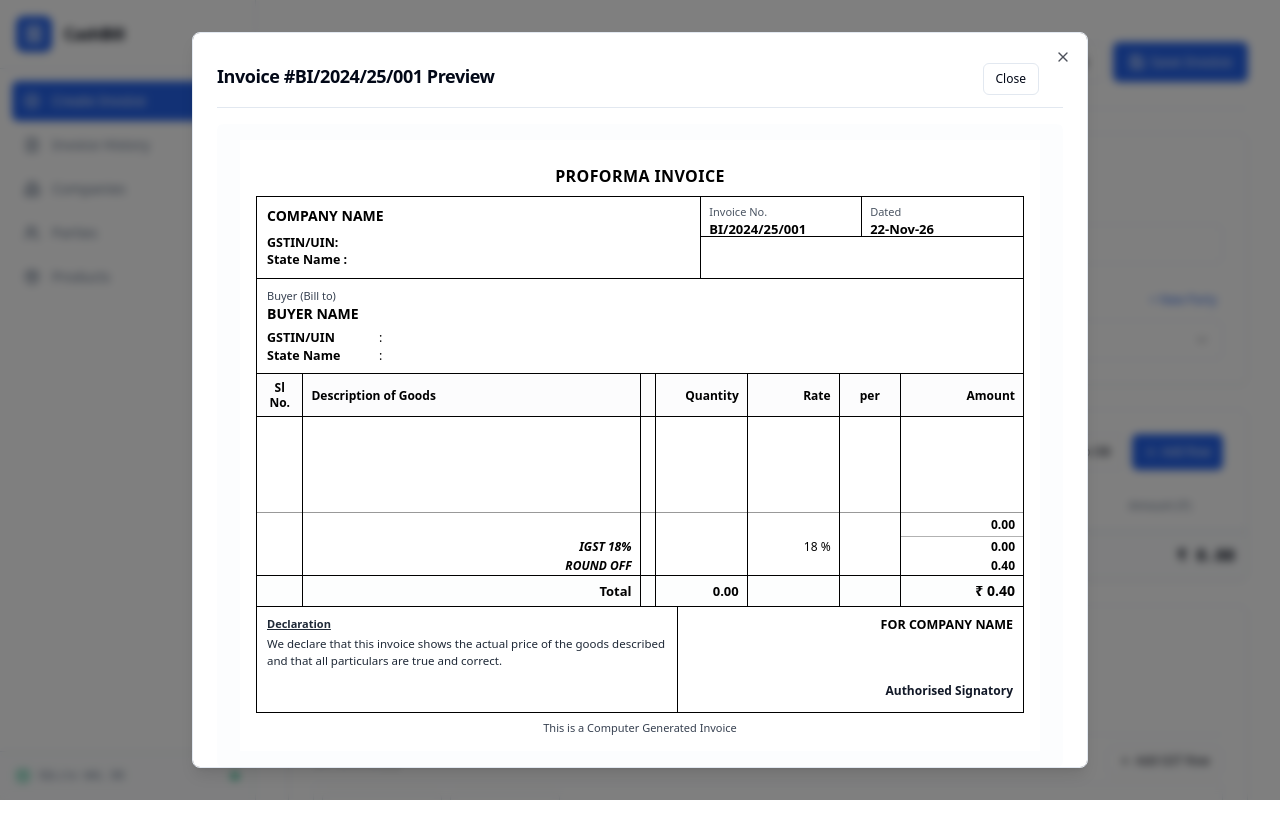
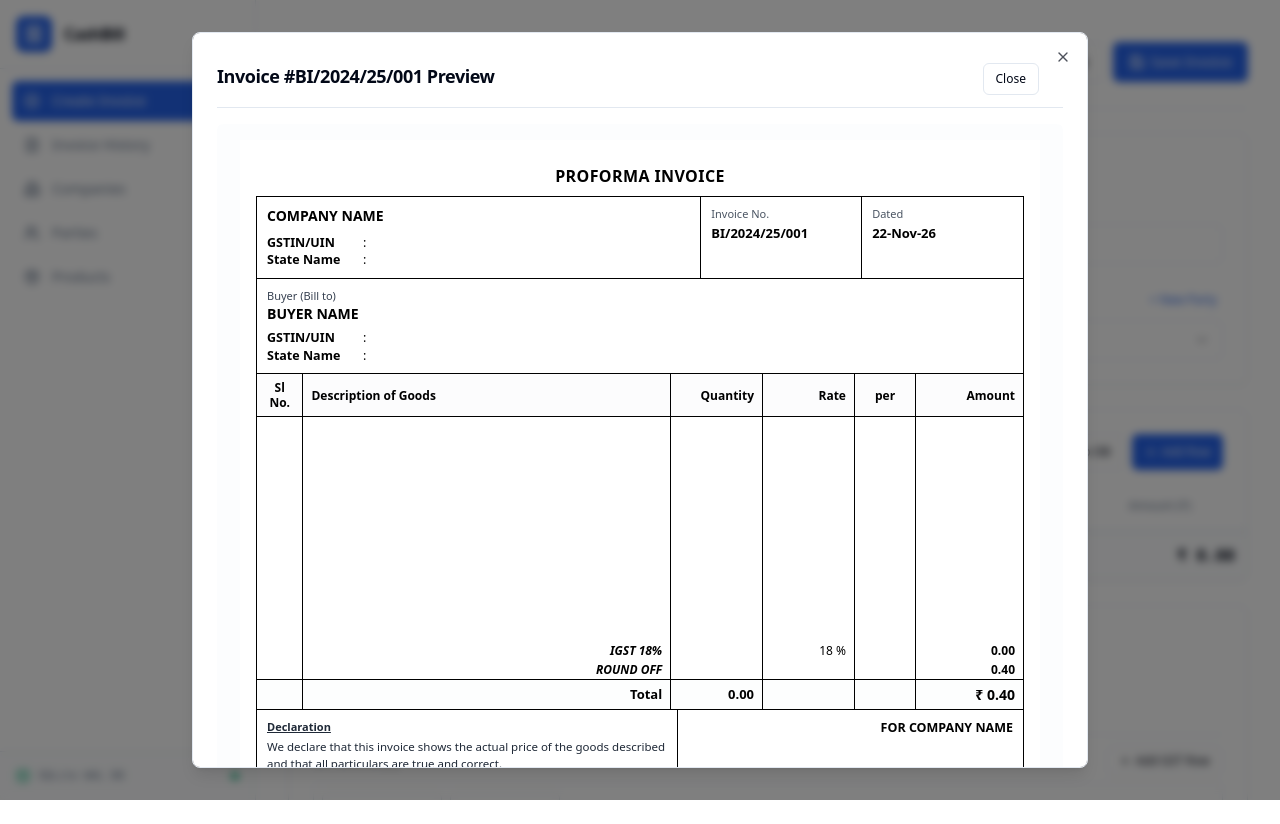
Before and after one commit to Nabinsharma123/cashBill, a React (Vite) app: page / in a window 1280 px wide. Both pictures are taken after a click on the button "Preview". Built offline with nearby package versions, Linux system fonts and the light colour scheme.

Commit message:
refactor(invoice): improve invoice document layout and column balance

```diff
--- a/src/modules/invoice/components/InvoiceDocument.tsx
+++ b/src/modules/invoice/components/InvoiceDocument.tsx
@@ -44,8 +44,11 @@ export const InvoiceDocument: React.FC<InvoiceDocumentProps> = ({
   totalQuantity,
   declaration = "We declare that this invoice shows the actual price of the goods described and that all particulars are true and correct.",
 }) => {
+  const MIN_TABLE_ROWS = 8;
+  const emptyRowCount = Math.max(0, MIN_TABLE_ROWS - items.length);
+
   return (
-    <div className="invoice-document-root bg-white text-black font-sans leading-tight text-[13px] max-w-[800px] mx-auto p-4 select-none">
+    <div className="invoice-document-root bg-white text-black font-sans leading-tight text-[13px] w-full max-w-[800px] mx-auto p-4 select-none print:p-0 print:max-w-none">
       {/* Title */}
       <div className="text-center font-bold text-base tracking-wide uppercase py-2">
         {invoiceTitle}
@@ -67,30 +70,29 @@ export const InvoiceDocument: React.FC<InvoiceDocumentProps> = ({
             </div>
             <div className="mt-2 text-[12.5px] space-y-0.5">
               <div>
-                <span className="font-semibold">GSTIN/UIN:</span> {companyGstin}
+                <span className="font-semibold inline-block w-24">GSTIN/UIN</span>:{" "}
+                <span className="font-medium">{companyGstin}</span>
               </div>
               <div>
-                <span className="font-semibold">State Name :</span> {companyState}
+                <span className="font-semibold inline-block w-24">State Name</span>:{" "}
+                <span className="font-medium">{companyState}</span>
               </div>
             </div>
           </div>
 
           {/* Invoice No. & Date */}
-          <div className="w-[42%] flex flex-col">
-            <div className="flex border-b border-black h-1/2">
-              <div className="w-1/2 p-2 border-r border-black">
-                <div className="text-[11px] text-gray-600">Invoice No.</div>
-                <div className="font-bold text-[13px] mt-0.5">{invoiceNo}</div>
+          <div className="w-[42%] flex flex-col justify-between">
+            <div className="flex h-full">
+              <div className="w-1/2 p-2.5 border-r border-black flex flex-col">
+                <div className="text-[11px] text-gray-600 font-medium">Invoice No.</div>
+                <div className="font-bold text-[13px] mt-1 text-black">{invoiceNo}</div>
               </div>
-              <div className="w-1/2 p-2">
-                <div className="text-[11px] text-gray-600">Dated</div>
-                <div className="font-semibold text-[13px] mt-0.5">
+              <div className="w-1/2 p-2.5 flex flex-col">
+                <div className="text-[11px] text-gray-600 font-medium">Dated</div>
+                <div className="font-semibold text-[13px] mt-1 text-black">
                   {formatDateDisplay(invoiceDate)}
                 </div>
               </div>
-            </div>
-            <div className="p-2 h-1/2 text-[11px] text-gray-400">
-              {/* Reference section matching standard GST bill layout */}
             </div>
           </div>
         </div>
@@ -106,11 +108,11 @@ export const InvoiceDocument: React.FC<InvoiceDocumentProps> = ({
           </div>
           <div className="mt-2 text-[12.5px] flex flex-col gap-0.5">
             <div>
-              <span className="font-semibold inline-block w-28">GSTIN/UIN</span>:{" "}
+              <span className="font-semibold inline-block w-24">GSTIN/UIN</span>:{" "}
               <span className="font-medium">{partyGstin}</span>
             </div>
             <div>
-              <span className="font-semibold inline-block w-28">State Name</span>:{" "}
+              <span className="font-semibold inline-block w-24">State Name</span>:{" "}
               <span className="font-medium">{partyState}</span>
             </div>
           </div>
@@ -124,10 +126,9 @@ export const InvoiceDocument: React.FC<InvoiceDocumentProps> = ({
                 <th className="border-r border-black py-1.5 px-1 w-[6%] font-semibold">
                   Sl<br />No.
                 </th>
-                <th className="border-r border-black py-1.5 px-2 text-left w-[44%] font-semibold">
+                <th className="border-r border-black py-1.5 px-2 text-left w-[48%] font-semibold">
                   Description of Goods
                 </th>
-                <th className="border-r border-black py-1.5 px-1 w-[2%]"></th>
                 <th className="border-r border-black py-1.5 px-2 text-right w-[12%] font-semibold">
                   Quantity
                 </th>
@@ -137,7 +138,7 @@ export const InvoiceDocument: React.FC<InvoiceDocumentProps> = ({
                 <th className="border-r border-black py-1.5 px-2 text-center w-[8%] font-semibold">
                   per
                 </th>
-                <th className="py-1.5 px-2 text-right w-[16%] font-semibold">
+                <th className="py-1.5 px-2 text-right w-[14%] font-semibold">
                   Amount
                 </th>
               </tr>
@@ -151,7 +152,6 @@ export const InvoiceDocument: React.FC<InvoiceDocumentProps> = ({
                   <td className="border-r border-black py-1 px-2 font-bold text-left uppercase">
                     {item.description}
                   </td>
-                  <td className="border-r border-black py-1 px-1"></td>
                   <td className="border-r border-black py-1 px-2 text-right font-medium">
                     {Number(item.quantity).toFixed(2)}
                   </td>
@@ -167,10 +167,9 @@ export const InvoiceDocument: React.FC<InvoiceDocumentProps> = ({
                 </tr>
               ))}
 
-              {/* Natural spacing rows */}
-              {Array.from({ length: Math.max(0, 4 - items.length) }).map((_, i) => (
-                <tr key={"spacer-" + i} className="h-6">
-                  <td className="border-r border-black"></td>
+              {/* Natural spacing rows to preserve tall columnar structure */}
+              {Array.from({ length: emptyRowCount }).map((_, i) => (
+                <tr key={"spacer-" + i} className="h-7">
                   <td className="border-r border-black"></td>
                   <td className="border-r border-black"></td>
                   <td className="border-r border-black"></td>
@@ -180,18 +179,19 @@ export const InvoiceDocument: React.FC<InvoiceDocumentProps> = ({
                 </tr>
               ))}
 
-              {/* Subtotal line */}
-              <tr className="border-t border-black/40">
+              {/* Subtotal line (rendered when items exist) */}
+              {items.length > 0 && (
+                <tr className="text-[12px]">
+                  <td className="border-r border-black"></td>
+                  <td className="border-r border-black py-0.5 px-2 text-right font-medium text-gray-700"></td>
                   <td className="border-r border-black"></td>
                   <td className="border-r border-black"></td>
                   <td className="border-r border-black"></td>
-                <td className="border-r border-black"></td>
-                <td className="border-r border-black"></td>
-                <td className="border-r border-black"></td>
-                <td className="py-1 px-2 text-right font-semibold border-b border-black/30">
+                  <td className="py-0.5 px-2 text-right font-semibold border-t border-black/40">
                     {formatINR(subtotal)}
                   </td>
                 </tr>
+              )}
 
               {/* Dynamic GST Tax Rows */}
               {gstEntries.map((gst) => (
@@ -200,7 +200,6 @@ export const InvoiceDocument: React.FC<InvoiceDocumentProps> = ({
                   <td className="border-r border-black py-0.5 px-2 text-right font-bold italic">
                     {gst.type} {gst.rate}%
                   </td>
-                  <td className="border-r border-black"></td>
                   <td className="border-r border-black"></td>
                   <td className="border-r border-black py-0.5 px-2 text-right font-medium">
                     {gst.rate} %
@@ -221,7 +220,6 @@ export const InvoiceDocument: React.FC<InvoiceDocumentProps> = ({
                 <td className="border-r border-black"></td>
                 <td className="border-r border-black"></td>
                 <td className="border-r border-black"></td>
-                <td className="border-r border-black"></td>
                 <td className="py-0.5 px-2 text-right font-semibold">
                   {Number(roundOff) >= 0 ? Number(roundOff).toFixed(2) : `(${Math.abs(Number(roundOff)).toFixed(2)})`}
                 </td>
@@ -233,7 +231,6 @@ export const InvoiceDocument: React.FC<InvoiceDocumentProps> = ({
                 <td className="border-r border-black py-1.5 px-2 text-right">
                   Total
                 </td>
-                <td className="border-r border-black"></td>
                 <td className="border-r border-black py-1.5 px-2 text-right font-bold">
                   {Number(totalQuantity).toFixed(2)}
                 </td>
```
Also changed, not shown: 1 other file (tests, documents, lock files or other folders). Lines whose indentation alone changed are shown as unchanged.
